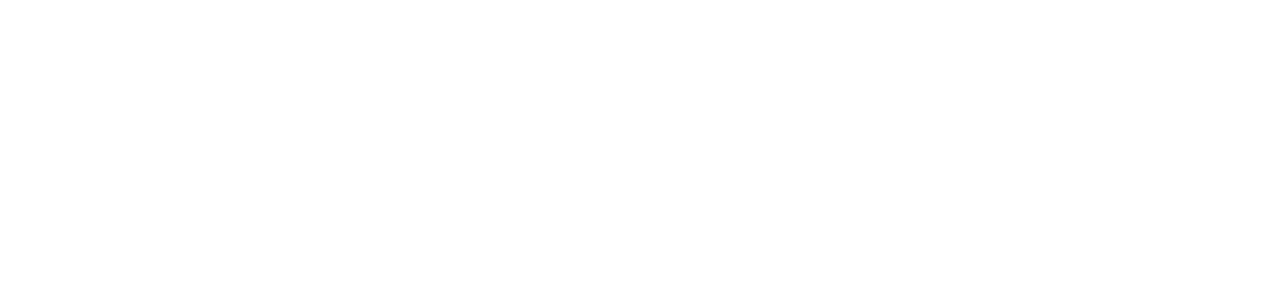
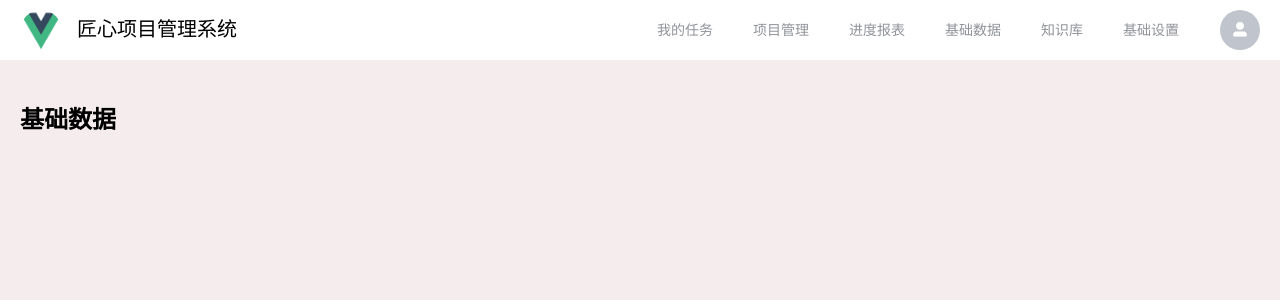
Before and after one commit to gary-yu-1990/ZJ_PM, a Vue app: page /#/ProjectBaseData in a window 1280 px wide. Shown: the top 300 px of the page. Built offline with nearby package versions, Linux system fonts and the light colour scheme.

Commit message:
调整布局

```diff
--- a/src/components/Layout.vue
+++ /dev/null
@@ -1,6 +0,0 @@
-<template>
-    <div>
-        <h2>header</h2>
-        <h2>content</h2>
-    </div>
-</template>
--- a/src/components/NavMenu.vue
+++ b/src/components/NavMenu.vue
@@ -6,9 +6,10 @@
     <li id="projectname">匠心项目管理系统</li>
     <el-menu-item index="/MyTask">我的任务</el-menu-item>
     <el-menu-item index="/ProjectManager">项目管理</el-menu-item>
-    <el-menu-item index="/Report">进度报表</el-menu-item>
+    <el-menu-item index="/ProjectReport">进度报表</el-menu-item>
+     <el-menu-item index="/ProjectBaseData">基础数据</el-menu-item>
     <el-menu-item index="/KnowledgeBase">知识库</el-menu-item>
-    <el-menu-item index="/BaseInfo">基础设置</el-menu-item>
+    <el-menu-item index="/SystemSet">基础设置</el-menu-item>
     <li class="info">
     <el-avatar icon="el-icon-user-solid"></el-avatar>
     </li>
--- a/src/page/BaseInfo.vue
+++ /dev/null
@@ -1,29 +0,0 @@
-<template>
- <el-container >
-      <el-aside width="250px" >
-    <el-menu  router :default-active="activeIndex">
-     <el-menu-item index="/BaseInfo/PersonInfo">导航一 </el-menu-item>
-     <el-menu-item index="/BaseInfo/BaseSet">导航二 </el-menu-item>
-     <el-menu-item index="/BaseInfo/PersonInfo">导航三 </el-menu-item>
-     <el-menu-item index="/BaseInfo/BaseSet">导航四 </el-menu-item>
-    </el-menu>
-  </el-aside>
-   <el-container>
-    <el-main>
-           <router-view></router-view>
-    </el-main>
-  </el-container>
-</el-container>
-</template>
-
-
-
-<style scoped >
-
-
-.el-aside{
-      bottom: 0px;
-
-      border-right: solid 1px #e6e6e6;
-}
-</style>
--- a/src/page/Main.Vue
+++ b/src/page/Main.Vue
@@ -1,7 +1,7 @@
 <template>
   <div class="index-wrap">
     <el-container id="el-container">
-      <el-header height="50px">
+      <el-header>
         <navMenu></navMenu>
       </el-header>
       <el-main>
@@ -26,7 +26,16 @@
 
 <style scoped >
 .el-header {
-  padding: 0 20px 0 10px;
+  height: 60px;
+  /*background: #BBE8F2;*/
+}
+.el-main{
+  background:rgb(245, 237, 237);
+  width: 100%;
+  position: absolute;
+  top: 60px ;
+  left: 0 ;
+  bottom: 0;
 }
 
 
--- /dev/null
+++ b/src/page/ProjectBaseData.vue
@@ -0,0 +1,5 @@
+    <template>
+        <div>
+            <h2>基础数据</h2>
+        </div>
+    </template>
--- /dev/null
+++ b/src/page/SystemSet.vue
@@ -0,0 +1,44 @@
+<template>
+<div>
+    <el-aside >
+    <el-menu  router :default-active="activeIndex">
+     <el-menu-item index="/SystemSetPages/PersonInfo">导航一 </el-menu-item>
+     <el-menu-item index="/SystemSetPages/BaseSet">导航二 </el-menu-item>
+     <el-menu-item index="/SystemSetPages/PersonInfo">导航三 </el-menu-item>
+     <el-menu-item index="/SystemSetPages/BaseSet">导航四 </el-menu-item></el-menu>
+   </el-aside>
+    <el-main>
+           <router-view></router-view>
+    </el-main>
+</div>
+</template>
+
+
+
+<style scoped >
+
+
+.el-aside{
+  background: rgb(187, 166, 166);
+  width: 300px;
+  position: absolute;
+  top: 5px ;
+  left: 5px ;
+  bottom: 5px;
+}
+
+.el-main{
+
+  background: rgb(98, 117, 98);
+  left: 300px;
+  position: absolute;
+  top: 5px;
+  right: 5px;
+  bottom: 5px;
+}
+.el-menu{
+  text-align:center;
+}
+
+
+</style>
--- a/src/page/BaseInfoPages/BaseSet.vue
+++ b/src/page/SystemSetPages/BaseSet.vue
@@ -1,13 +1,13 @@
     <template>
-        <div>
+       <el-container>
             <h2>基础设置</h2>
-        </div>
+     </el-container>
     </template>
 
 
 <style scoped >
 
-.div{
+.el-container{
     background-color: aquamarine;
 }
 </style>
--- a/src/page/BaseInfoPages/PersonInfo.vue
+++ b/src/page/SystemSetPages/PersonInfo.vue
@@ -1,7 +1,8 @@
   <template>
+  <el-container>
     <el-table
       :data="tableData"
-      style="width: 100%">
+     >
       <el-table-column
         prop="date"
         label="日期"
@@ -17,6 +18,7 @@
         label="地址">
       </el-table-column>
     </el-table>
+    </el-container>
   </template>
 
   <script>
@@ -65,3 +67,11 @@
       }
     }
   </script>
+
+
+  <style scoped >
+
+.el-container{
+    background-color: red;
+}
+</style>
--- a/src/router/index.js
+++ b/src/router/index.js
@@ -1,13 +1,14 @@
 import Vue from 'vue'
 import Router from 'vue-router'
 import Main from '@/page/Main'
-import Report from '@/page/Report'
+import ProjectReport from '@/page/ProjectReport'
 import ProjectManager from '@/page/ProjectManager'
+import ProjectBaseData from '@/page/ProjectBaseData'
 import MyTask from '@/page/MyTask'
 import KnowledgeBase from '@/page/KnowledgeBase'
-import BaseInfo from '@/page/BaseInfo'
-import PersonInfo from '@/page/BaseInfoPages/PersonInfo'
-import BaseSet from '@/page/BaseInfoPages/BaseSet'
+import SystemSet from '@/page/SystemSet'
+import PersonInfo from '@/page/SystemSetPages/PersonInfo'
+import BaseSet from '@/page/SystemSetPages/BaseSet'
 
 Vue.use(Router)
 
@@ -30,10 +31,19 @@
       meta: {
         keepAlive: true
       }
-    }, {
-      path: '/Report',
-      name: 'Report',
-      component: Report,
+    },
+    {
+      path: '/ProjectBaseData',
+      name: 'ProjectBaseData',
+      component: ProjectBaseData,
+      meta: {
+        keepAlive: true
+      }
+    },
+    {
+      path: '/ProjectReport',
+      name: 'ProjectReport',
+      component: ProjectReport,
       meta: {
         keepAlive: true
       }
@@ -45,18 +55,18 @@
         keepAlive: true
       }
     }, {
-      path: '/BaseInfo',
-      name: 'BaseInfo',
-      component: BaseInfo,
+      path: '/SystemSet',
+      name: 'SystemSet',
+      component: SystemSet,
       children: [{
-        path: '/BaseInfo/PersonInfo',
+        path: '/SystemSetPages/PersonInfo',
         name: 'PersonInfo',
         component: PersonInfo,
         meta: {
           keepAlive: true
         }
       }, {
-        path: '/BaseInfo/BaseSet',
+        path: '/SystemSetPages/BaseSet',
         name: 'BaseSet',
         component: BaseSet,
         meta: {
@@ -66,6 +76,7 @@
       meta: {
         keepAlive: true
       }
-    }]
+    }
+    ]
   }]
 })
```
Also changed, not shown: src/page/ProjectReport.vue (renamed from src/page/Report.vue).
